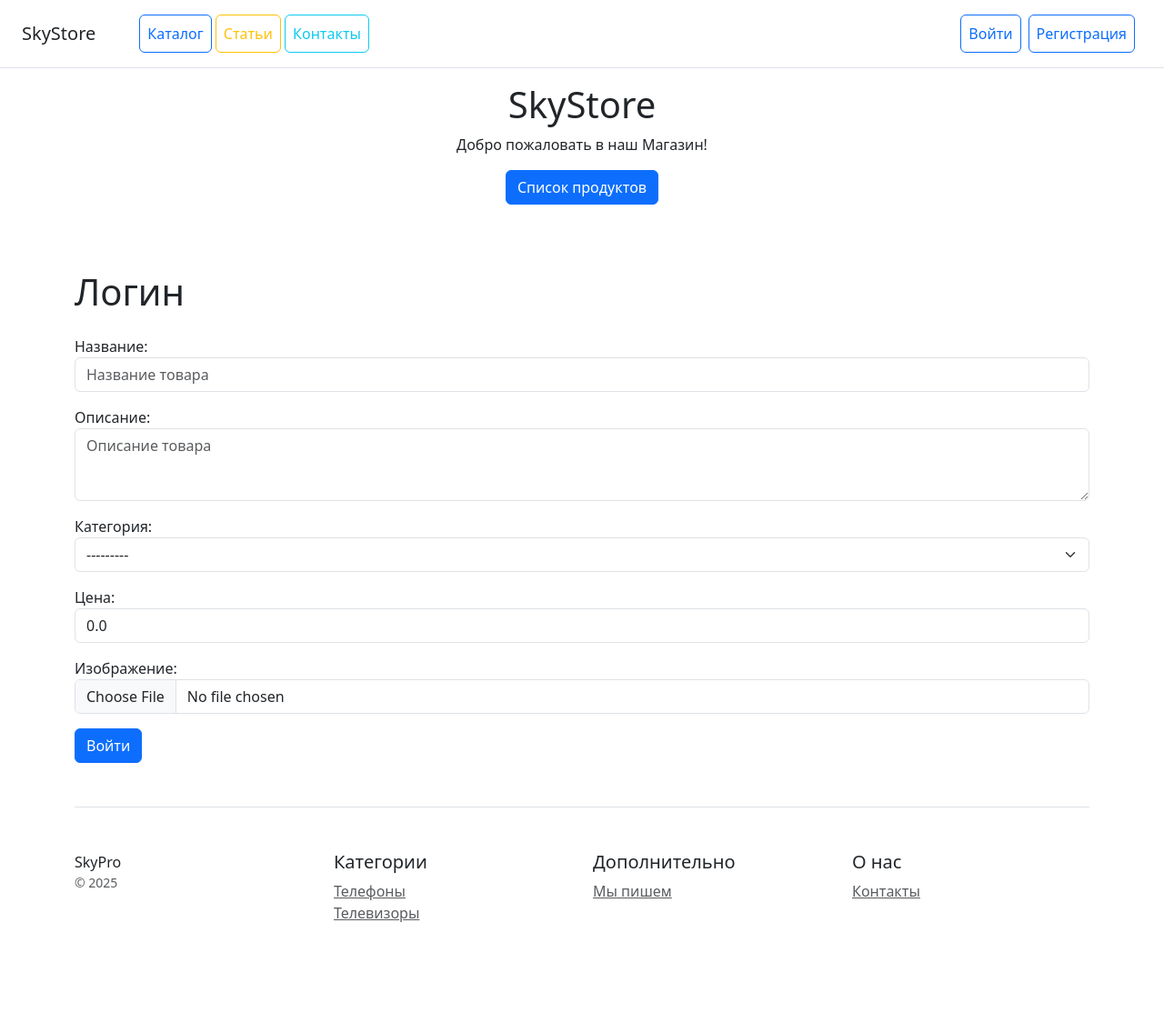
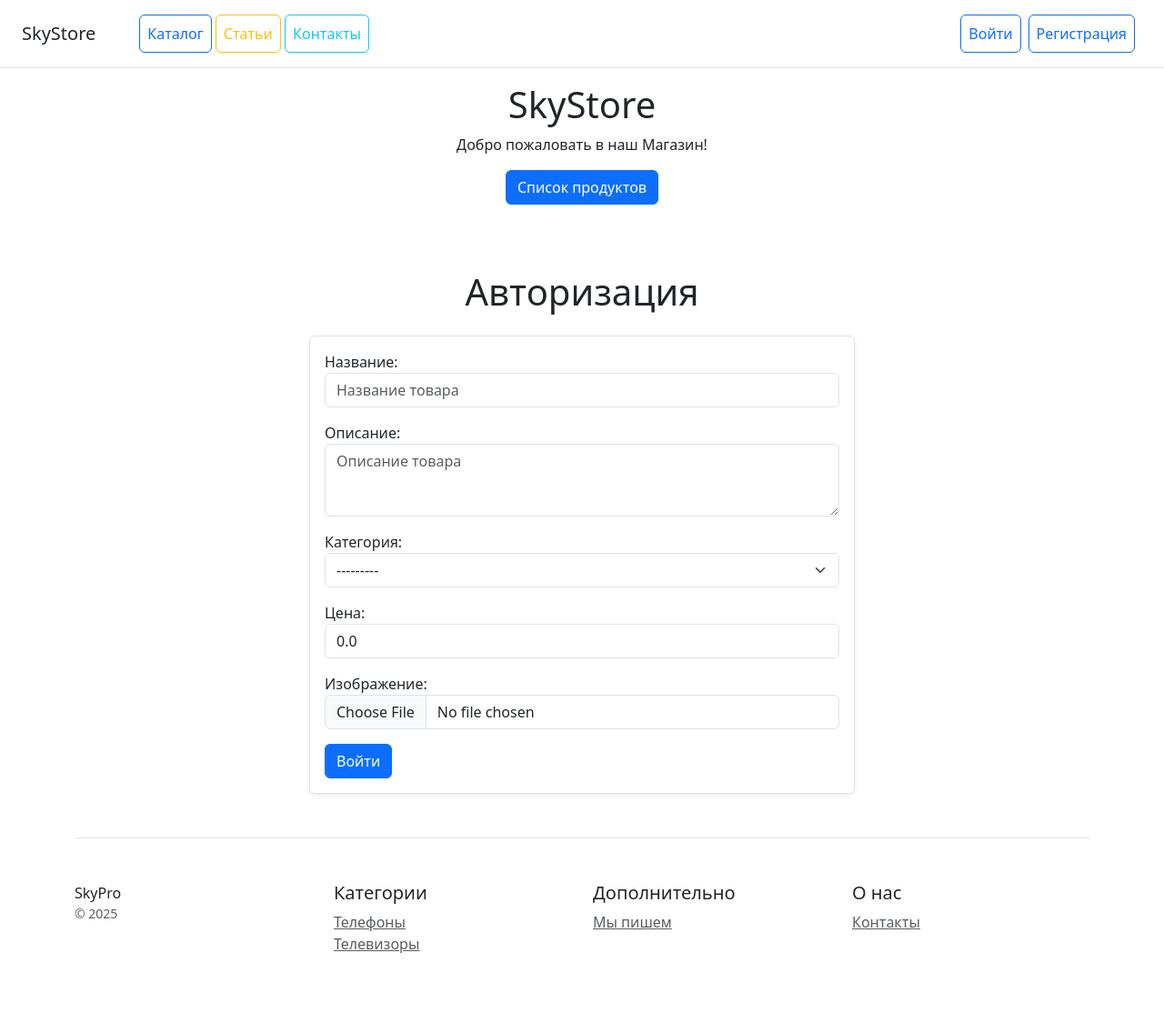
Before and after one commit to Gammpyr/online_store, a Django app: template users/templates/users/login.html in a window 1280 px wide. Shown: the whole page at 91% size. Before the commit the page ends 1014 px from the top, so only its background shows below. Run offline with Django 5.2, Linux system fonts and the light colour scheme; the template is opened without the code that fills it: values that come from a table or form of the project are taken from there, others are empty; data comes from the database, SQL or seed files in the repository; some libraries are stand-ins or nearby versions.

Commit message:
update login.html

```diff
--- a/users/templates/users/login.html
+++ b/users/templates/users/login.html
@@ -1,12 +1,12 @@
 {% extends 'catalog/base.html' %}
 
-{% block title %}Логин{% endblock %}
+{% block title %}Авторизация{% endblock %}
 
 {% block content %}
 {% include 'catalog/header.html' %}
 <div class="container mt-5">
-	<h1 class="mb-4">Логин</h1>
-	<form method="post">
+	<h1 class="mb-4 text-center">Авторизация</h1>
+	<form method="post" enctype="multipart/form-data" class="p-3 border rounded shadow-sm" style="max-width: 600px; margin: auto;">
 		{% csrf_token %}
 		{{ form.as_p }}
 		<button type="submit" class="btn btn-primary">Войти</button>
```
